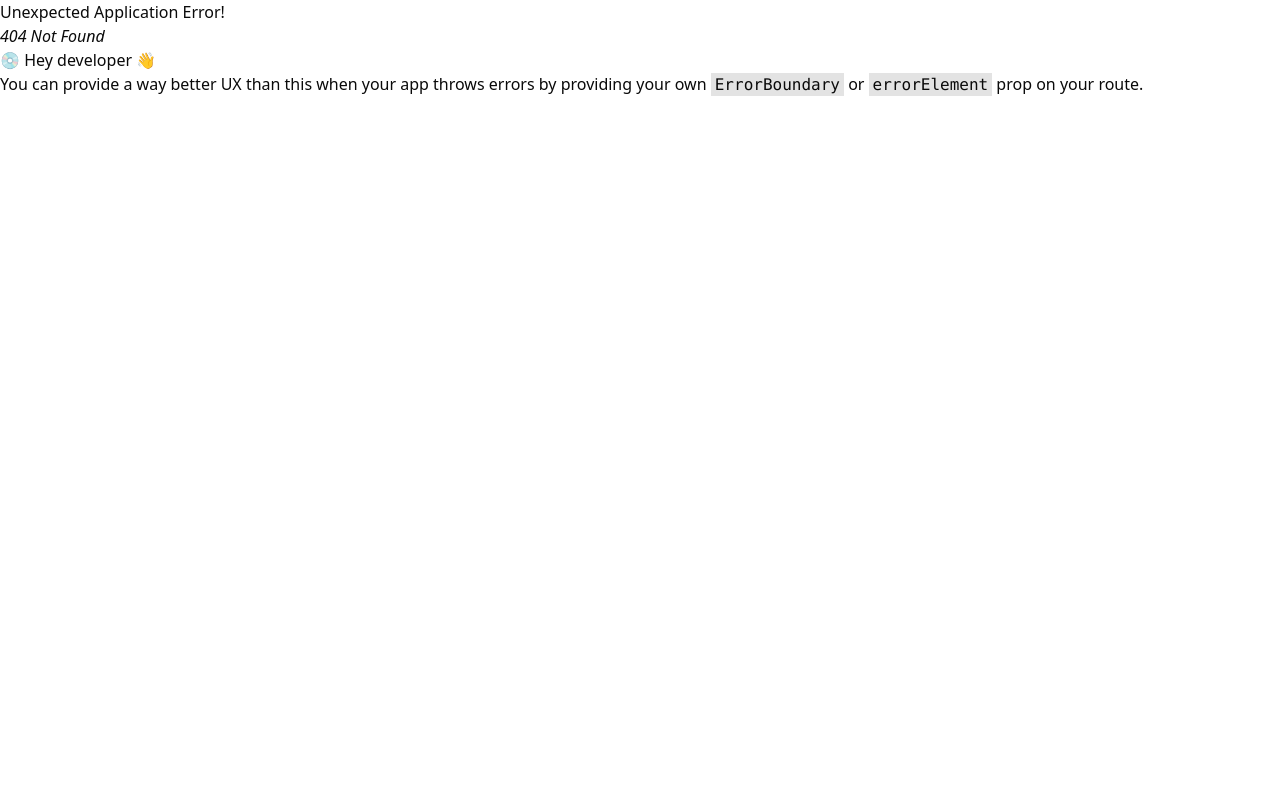
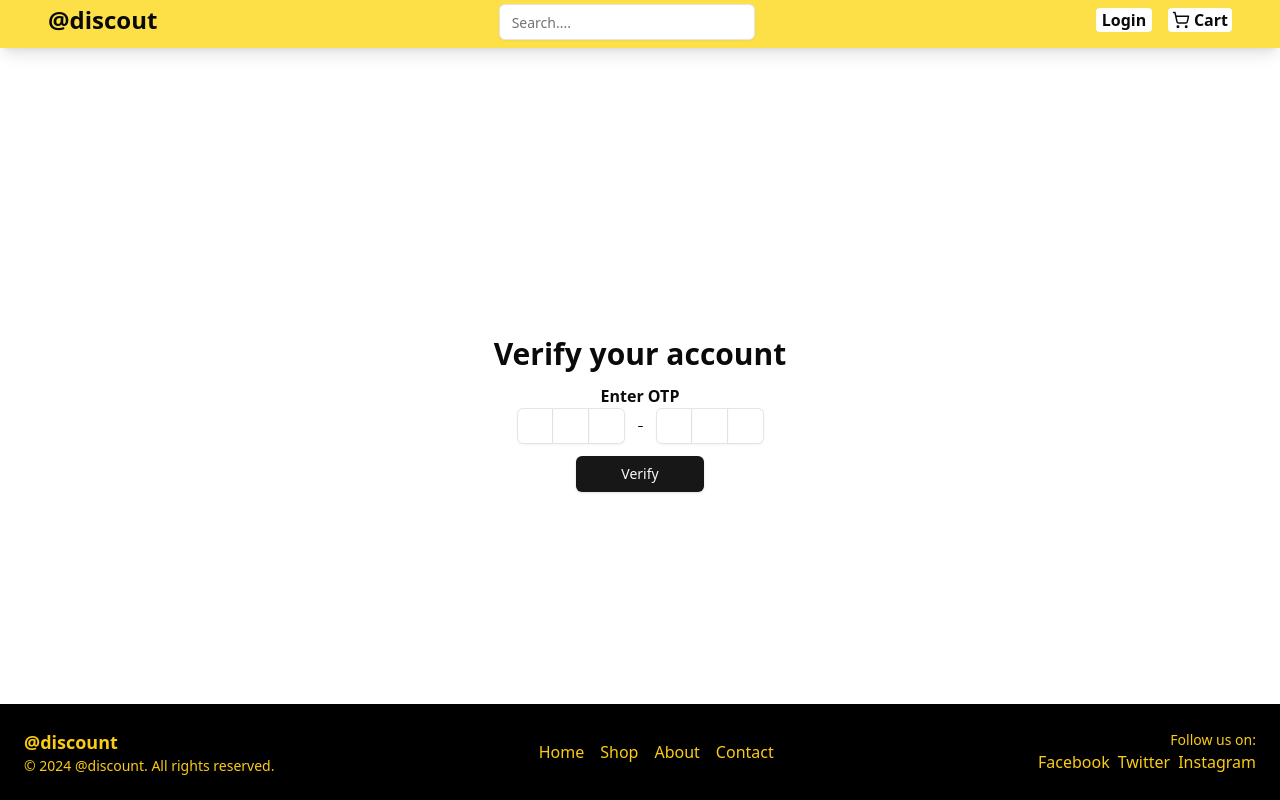
Before and after one commit to rajusarkar23/Frontend--discount, a React (Vite) app: page /user/verify-otp in a window 1280 px wide. Before the commit this address had no page. Built offline with nearby package versions, Linux system fonts and the light colour scheme.

Commit message:
complete verify-otp functionality

```diff
--- a/package.json
+++ b/package.json
@@ -12,12 +12,15 @@
   "dependencies": {
     "@radix-ui/react-icons": "^1.3.0",
     "@radix-ui/react-slot": "^1.1.0",
+    "@types/js-cookie": "^3.0.6",
     "@vitejs/plugin-react": "^4.3.3",
     "class-variance-authority": "^0.7.0",
     "clsx": "^2.1.1",
     "embla-carousel-autoplay": "^8.3.1",
     "embla-carousel-react": "^8.3.1",
     "gsap": "^3.12.5",
+    "input-otp": "^1.4.0",
+    "js-cookie": "^3.0.5",
     "lucide-react": "^0.453.0",
     "react": "^18.3.1",
     "react-dom": "^18.3.1",
--- a/src/App.tsx
+++ b/src/App.tsx
@@ -5,6 +5,7 @@ import { Navbar } from './components/page-components/Navbar'
 import { Footer } from './components/page-components/Footer'
 import Login from './pages/user/Login'
 import Register from './pages/user/Register'
+import VerifyOtp from './pages/user/VerifyOtp'
 
 const router = createBrowserRouter([
   {
@@ -36,6 +37,16 @@ const router = createBrowserRouter([
       <Footer />
       </>
     )
+  },
+  {
+    path: "/user/verify-otp",
+    element: (
+      <>
+        <Navbar />
+        <VerifyOtp />
+        <Footer />
+      </>
+    )
   }
 ])
 
--- a/src/components/page-components/LoginForm.tsx
+++ b/src/components/page-components/LoginForm.tsx
@@ -11,6 +11,7 @@ interface formFields {
 }
 
 export const LoginForm = () => {
+  //@ts-ignore
   const [isSubmitting, setIsSubmitting] = useState(false);
   const {
     register,
--- a/src/components/page-components/RegisterForm.tsx
+++ b/src/components/page-components/RegisterForm.tsx
@@ -12,7 +12,7 @@ interface formFields {
 }
 
 export const RegisterForm = () => {
-
+  //@ts-ignore
   const [isSubmitting, setIsSubmitting] = useState(false)
 
   const {register, handleSubmit, formState: {errors}} = useForm<formFields>()
--- /dev/null
+++ b/src/components/page-components/VerifyOtpForm.tsx
@@ -0,0 +1,72 @@
+import { useState } from "react";
+import { Button } from "../ui/button";
+import {
+  InputOTP,
+  InputOTPGroup,
+  InputOTPSeparator,
+  InputOTPSlot,
+} from "../ui/input-otp";
+import {BACKEND_URI} from "../../../utils/index"
+import Cookies from "js-cookie";
+
+export const VerifyOtpForm = () => {
+    const [otpValue, setOtpValue] = useState("")
+    console.log(otpValue);
+    const token = Cookies.get("otpVerifyToken")
+    console.log(token);
+
+
+    const handleSubmit = async (e:React.FormEvent<HTMLFormElement>) => {
+      e.preventDefault()
+
+      try {
+        const res = await fetch(`${BACKEND_URI}/user/verify-otp`, {
+          method: "POST",
+          headers: {
+            "Authorization": `${token}`,
+            "Content-Type": "application/json"
+          },
+          body: JSON.stringify({otp: otpValue}),
+          credentials: "include"
+        })
+        const response = await res.json()
+        console.log(response);
+
+      } catch (error) {
+        console.log(error);
+
+      }
+    }
+
+
+
+  return (
+    <form onSubmit={handleSubmit}>
+      <div className="flex flex-col justify-center items-center py-72 space-y-3">
+        <h2 className="text-3xl font-bold">Verify your account</h2>
+        <div className="text-center">
+          <label className="mb-3 font-semibold">Enter OTP</label>
+          <InputOTP
+           value={otpValue}
+           onChange={(e) => setOtpValue(e)}
+           maxLength={6}>
+            <InputOTPGroup>
+              <InputOTPSlot index={0} aria-required/>
+              <InputOTPSlot index={1} aria-required/>
+              <InputOTPSlot index={2} aria-required/>
+            </InputOTPGroup>
+            <InputOTPSeparator />
+            <InputOTPGroup>
+              <InputOTPSlot index={3} aria-required/>
+              <InputOTPSlot index={4} aria-required/>
+              <InputOTPSlot index={5} aria-required/>
+            </InputOTPGroup>
+          </InputOTP>
+        </div>
+        <div>
+            <Button className="w-32">Verify</Button>
+        </div>
+      </div>
+    </form>
+  );
+};
--- /dev/null
+++ b/src/components/ui/input-otp.tsx
@@ -0,0 +1,69 @@
+import * as React from "react"
+import { DashIcon } from "@radix-ui/react-icons"
+import { OTPInput, OTPInputContext } from "input-otp"
+
+import { cn } from "@/lib/utils"
+
+const InputOTP = React.forwardRef<
+  React.ElementRef<typeof OTPInput>,
+  React.ComponentPropsWithoutRef<typeof OTPInput>
+>(({ className, containerClassName, ...props }, ref) => (
+  <OTPInput
+    ref={ref}
+    containerClassName={cn(
+      "flex items-center gap-2 has-[:disabled]:opacity-50",
+      containerClassName
+    )}
+    className={cn("disabled:cursor-not-allowed", className)}
+    {...props}
+  />
+))
+InputOTP.displayName = "InputOTP"
+
+const InputOTPGroup = React.forwardRef<
+  React.ElementRef<"div">,
+  React.ComponentPropsWithoutRef<"div">
+>(({ className, ...props }, ref) => (
+  <div ref={ref} className={cn("flex items-center", className)} {...props} />
+))
+InputOTPGroup.displayName = "InputOTPGroup"
+
+const InputOTPSlot = React.forwardRef<
+  React.ElementRef<"div">,
+  React.ComponentPropsWithoutRef<"div"> & { index: number }
+>(({ index, className, ...props }, ref) => {
+  const inputOTPContext = React.useContext(OTPInputContext)
+  const { char, hasFakeCaret, isActive } = inputOTPContext.slots[index]
+
+  return (
+    <div
+      ref={ref}
+      className={cn(
+        "relative flex h-9 w-9 items-center justify-center border-y border-r border-input text-sm shadow-sm transition-all first:rounded-l-md first:border-l last:rounded-r-md",
+        isActive && "z-10 ring-1 ring-ring",
+        className
+      )}
+      {...props}
+    >
+      {char}
+      {hasFakeCaret && (
+        <div className="pointer-events-none absolute inset-0 flex items-center justify-center">
+          <div className="h-4 w-px animate-caret-blink bg-foreground duration-1000" />
+        </div>
+      )}
+    </div>
+  )
+})
+InputOTPSlot.displayName = "InputOTPSlot"
+
+const InputOTPSeparator = React.forwardRef<
+  React.ElementRef<"div">,
+  React.ComponentPropsWithoutRef<"div">
+>(({ ...props }, ref) => (
+  <div ref={ref} role="separator" {...props}>
+    <DashIcon />
+  </div>
+))
+InputOTPSeparator.displayName = "InputOTPSeparator"
+
+export { InputOTP, InputOTPGroup, InputOTPSlot, InputOTPSeparator }
--- /dev/null
+++ b/src/pages/user/VerifyOtp.tsx
@@ -0,0 +1,11 @@
+import { VerifyOtpForm } from "@/components/page-components/VerifyOtpForm"
+
+const VerifyOtp = () => {
+  return (
+    <>
+        <VerifyOtpForm />
+    </>
+  )
+}
+
+export default VerifyOtp
```
Also changed, not shown: 1 other file (tests, documents, lock files or other folders).
